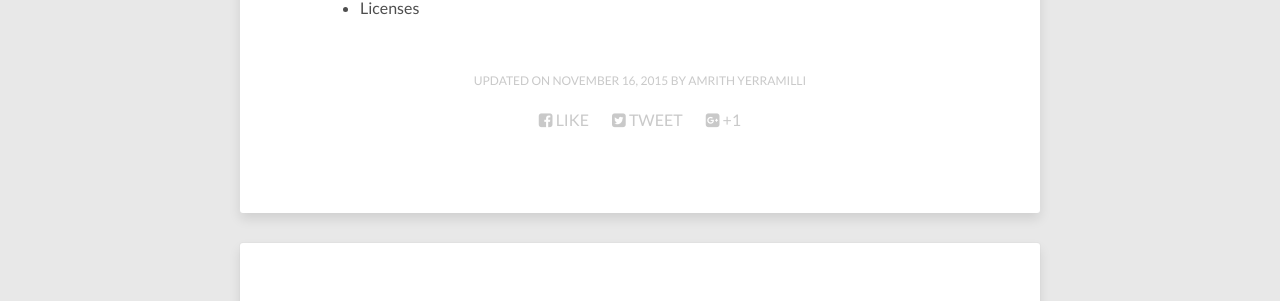
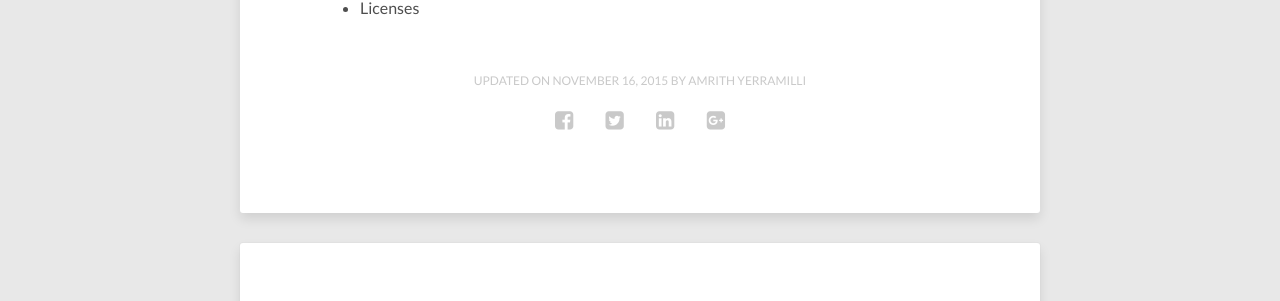
Before and after one commit to amrithyerramilli/amrithyerramilli.github.io, a Jekyll site: the page built from todos.md, in a window 1280 px wide. Shown: the part 454-755 px from the top of the page. Built offline with Jekyll 4.4.1, drawn with Linux system fonts in a browser that asks for light colours; nearby versions of some CDN libraries; comment, search, counter and statistics services are not loaded.

Commit message:
added linkedin, larger icon, new tab for links

```diff
--- a/_includes/social-share.html
+++ b/_includes/social-share.html
@@ -1,7 +1,9 @@
 <div class="social-share">
+  {% capture safeShareUrl %}{{ site.url | cgi_escape }}{{ page.url | cgi_escape  }}{% endcapture %}
   <ul class="socialcount socialcount-small inline-list">
-    <li class="facebook"><a href="https://www.facebook.com/sharer/sharer.php?u={{ site.url }}{{ page.url }}" title="Share on Facebook"><span class="count"><i class="fa fa-facebook-square"></i> Like</span></a></li>
-    <li class="twitter"><a href="https://twitter.com/intent/tweet?text={{ site.url }}{{ page.url }}" title="Share on Twitter"><span class="count"><i class="fa fa-twitter-square"></i> Tweet</span></a></li>
-    <li class="googleplus"><a href="https://plus.google.com/share?url={{ site.url }}{{ page.url }}" title="Share on Google Plus"><span class="count"><i class="fa fa-google-plus-square"></i> +1</span></a></li>
+    <li class="facebook"><a href="https://www.facebook.com/sharer/sharer.php?u={{ site.url }}{{ page.url }}" title="Share on Facebook" target="_blank"><span class="count"><i class="fa fa-fw fa-lg fa-facebook-square"></i></span></a></li>
+    <li class="twitter"><a href="https://twitter.com/intent/tweet?text={{ site.url }}{{ page.url }}" title="Share on Twitter" target="_blank"><span class="count"><i class="fa fa-fw fa-lg fa-twitter-square"></i></span></a></li>
+    <li class="linkedin"><a href="https://www.linkedin.com/shareArticle?mini=true&url={{ safeShareUrl }}&title={{ page.title | cgi_escape }}{% if page.description %}&summary={{ page.description | cgi_escape }}{% endif %}&source={{ site.url | cgi_escape }}" title="Share on LinkedIn" target="_blank"><span class="count"><i class="fa fa-fw fa-lg fa-linkedin-square"></i></span></a></li>
+    <li class="googleplus"><a href="https://plus.google.com/share?url={{ site.url }}{{ page.url }}" title="Share on Google Plus" target="_blank"><span class="count"><i class="fa fa-fw fa-lg fa-google-plus-square"></i></span></a></li>
   </ul>
 </div><!-- /.social-share -->
```
